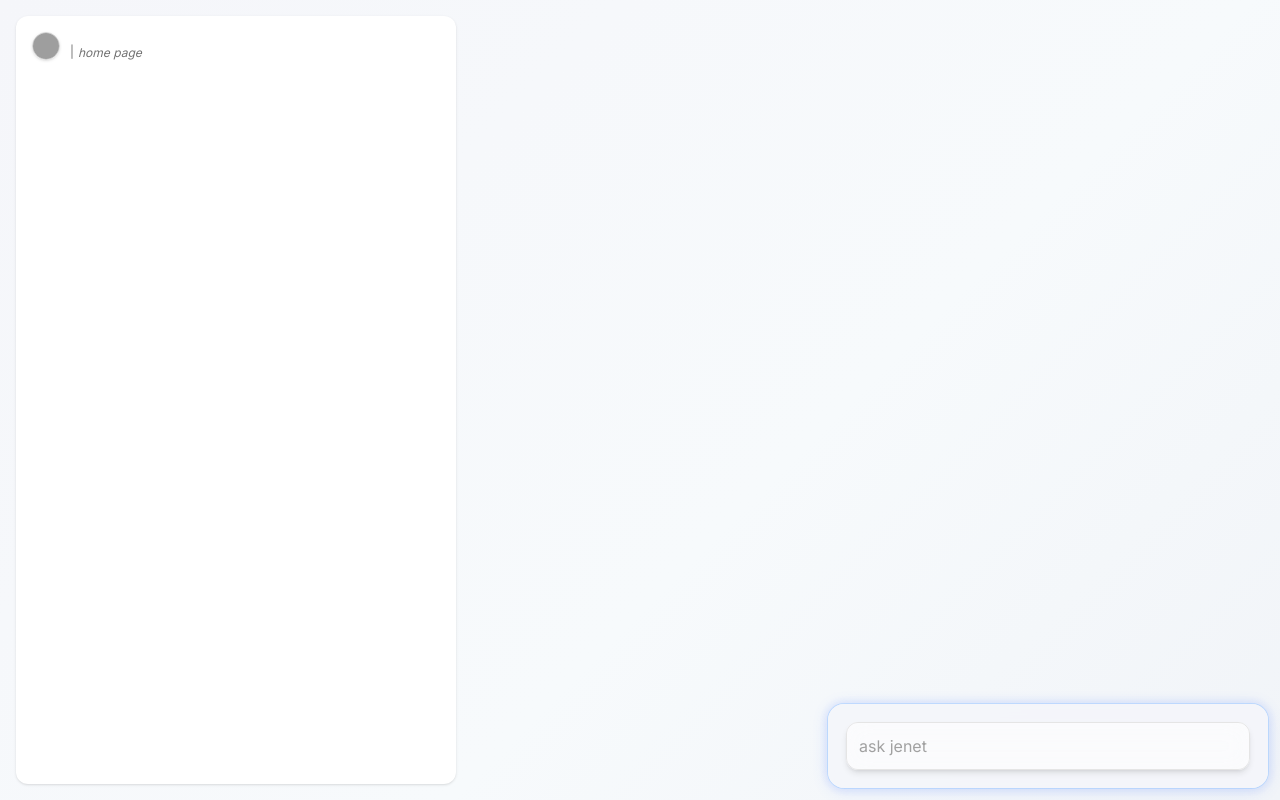
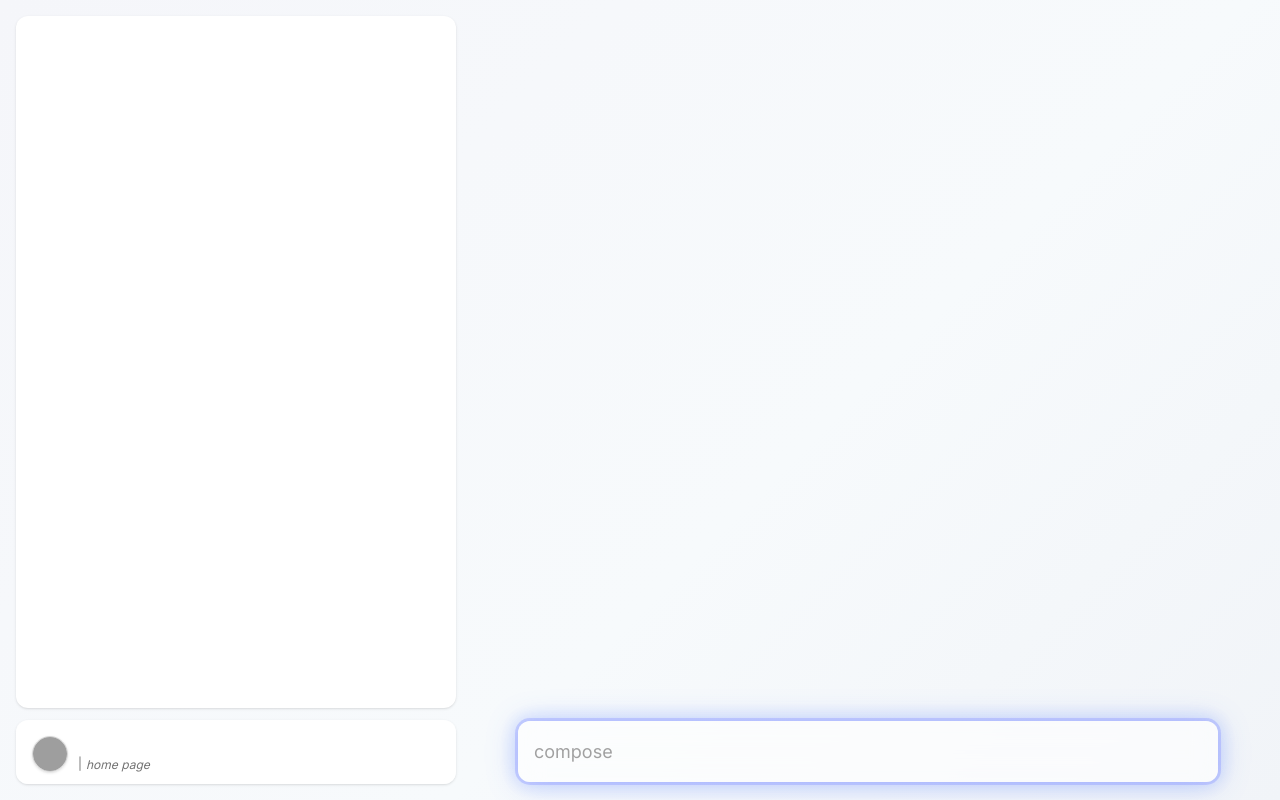
Before and after one commit to joshtgillette/jenet-frontend, a Next.js app: page / in a window 1280 px wide. Built offline with nearby package versions, Linux system fonts and the light colour scheme; grey boxes are pictures that could not be loaded.

Commit message:
Add functional compose textarea, minor redesign
- Add bottom container to house compose and profile components
- Connect ChatGPT endpoints with temporary backend routing
- Provide classification instructions to ChatGPT for type classification

```diff
--- /dev/null
+++ b/src/app/api/chatgpt/route.ts
@@ -0,0 +1,31 @@
+import { NextRequest, NextResponse } from 'next/server';
+
+export async function POST(req: NextRequest) {
+  const { prompt, instructions="" } = await req.json();
+  if (!prompt) {
+    return NextResponse.json({ error: 'Missing prompt' }, { status: 400 });
+  }
+  try {
+    const openaiRes = await fetch('https://api.openai.com/v1/chat/completions', {
+      method: 'POST',
+      headers: {
+        'Content-Type': 'application/json',
+        'Authorization': `Bearer ${process.env.OPENAI_API_KEY}`,
+      },
+      body: JSON.stringify({
+        model: 'gpt-4.1-mini',
+        messages: [
+          { role: 'system', content: instructions},
+          { role: 'user', content: prompt },
+        ],
+      }),
+    });
+    const data = await openaiRes.json();
+    if (!openaiRes.ok) {
+      return NextResponse.json({ error: data.error?.message || 'OpenAI error' }, { status: openaiRes.status });
+    }
+    return NextResponse.json({ response: data.choices?.[0]?.message?.content || 'No response' });
+  } catch (err: any) {
+    return NextResponse.json({ error: err.message || 'Server error' }, { status: 500 });
+  }
+}
--- a/src/app/chat.tsx
+++ /dev/null
@@ -1,42 +0,0 @@
-"use client";
-
-import React, { useRef, useState, useEffect } from "react";
-import "./globals.css";
-
-const Chat = () => {
-  const [value, setValue] = useState("");
-  const textareaRef = useRef<HTMLTextAreaElement>(null);
-
-  useEffect(() => {
-    if (textareaRef.current) {
-      textareaRef.current.style.height = "auto";
-      textareaRef.current.style.height = textareaRef.current.scrollHeight + "px";
-    }
-  }, []);
-
-  const handleChange = (e: React.ChangeEvent<HTMLTextAreaElement>) => {
-    setValue(e.target.value);
-    if (textareaRef.current) {
-      textareaRef.current.style.height = "auto";
-      textareaRef.current.style.height = textareaRef.current.scrollHeight + "px";
-    }
-  };
-
-  return (
-    <div
-      className="fixed bottom-3 right-3 z-50 min-w-110 max-h-full flex flex-col p-4 border-2 border-transparent rounded-2xl bg-[#f4f6fa]/90 backdrop-blur-md shadow-[0_2px_16px_0_rgba(80,120,255,0.18),0_0_8px_2px_rgba(80,120,255,0.12)] ring-1 ring-blue-300/40 hover:shadow-[0_4px_32px_0_rgba(80,120,255,0.30),0_0_16px_4px_rgba(80,120,255,0.22)] hover:ring-2 hover:ring-blue-400/70 focus-within:shadow-[0_4px_32px_0_rgba(80,120,255,0.30),0_0_16px_4px_rgba(80,120,255,0.22)] focus-within:ring-2 focus-within:ring-blue-400/70 transition-all duration-300"
-      style={{}}
-    >
-      <textarea
-        ref={textareaRef}
-        className="w-full max-h-[10lh] p-3 pt-2.5 rounded-xl bg-white/60 backdrop-blur-md border border-neutral-200 focus:border-neutral-300 shadow-md text-base leading-relaxed placeholder-neutral-400 resize-none focus:outline-none focus:transition overflow-auto"
-        placeholder="ask jenet"
-        value={value}
-        onChange={handleChange}
-        rows={1}
-      />
-    </div>
-  );
-};
-
-export default Chat;
--- /dev/null
+++ b/src/app/compose.tsx
@@ -0,0 +1,90 @@
+"use client";
+
+import React, { useRef, useState, useEffect } from "react";
+import "./globals.css";
+
+const INSTRUCTIONS = `
+Classify the input text into one of the following categories. The entire input text MUST represent the category, otherwise it is LANGUAGE. So for example "How's Jaden Gillette?" is LANGUAGE. Lastly, each newline in the text should be treated as separate inputs, with return values provided in a comma separated list.
+
+NUMBER: A number
+PRICE: A price
+DATE: A date
+TIME: A time of day
+NAME: A person's name
+CITY: A U.S city
+ADDRESS: A street address
+ORDER_NUMBER: A random collection of numbers and letters
+TRACKING_NUMBER: An order number, but with a "T-" prefix
+AIRPORT: A U.S airport name or code
+LANGUAGE: Spoken language, catch-all category if no others are a match.
+`
+
+const Compose = () => {
+  const [value, setValue] = useState("");
+  const [response, setResponse] = useState("");
+  const textareaRef = useRef<HTMLTextAreaElement>(null);
+
+  useEffect(() => {
+    if (textareaRef.current) {
+      textareaRef.current.style.height = "auto";
+      textareaRef.current.style.height = textareaRef.current.scrollHeight + "px";
+    }
+  }, []);
+
+  const handleChange = (e: React.ChangeEvent<HTMLTextAreaElement>) => {
+    setValue(e.target.value);
+    if (textareaRef.current) {
+      textareaRef.current.style.height = "auto";
+      textareaRef.current.style.height = textareaRef.current.scrollHeight + "px";
+    }
+  };
+
+  const handleSend = async () => {
+    if (!value.trim()) return;
+    try {
+      const res = await fetch('/api/chatgpt', {
+        method: 'POST',
+        headers: { 'Content-Type': 'application/json' },
+        body: JSON.stringify({ prompt: value, instructions: INSTRUCTIONS }),
+      });
+      const data = await res.json();
+      if (data.response) {
+        setResponse(data.response);
+      } else if (data.error) {
+        setResponse('Error: ' + data.error);
+      }
+    } catch (err) {
+      setResponse('Network error');
+    }
+  };
+
+  const handleKeyDown = (e: React.KeyboardEvent<HTMLTextAreaElement>) => {
+    if (e.key === 'Enter' && !e.shiftKey) {
+      e.preventDefault();
+      handleSend();
+    }
+  };
+
+  return (
+    <div
+      className="absolute bottom-0 w-full max-w-175 pb-0.5 flex flex-col gap-4 z-50 items-center"
+    >
+      {response && (
+        <div className="w-full max-h-[20lh] p-4 rounded-xl bg-white/60 backdrop-blur-md shadow-[0_2px_32px_0_rgba(80,120,255,0.28),0_0_16px_4px_rgba(80,120,255,0.18)] text-lg leading-relaxed placeholder-neutral-400 resize-none focus:outline-none focus:transition overflow-auto rounded-2xl bg-[#f4f6fa]/90 backdrop-blur-md ring-3 ring-indigo-400/30 hover:shadow-[0_4px_32px_0_rgba(80,120,255,0.30),0_0_16px_4px_rgba(80,120,255,0.22)] hover:ring-3 hover:ring-indigo-400/60 focus-within:shadow-[0_4px_32px_0_rgba(80,120,255,0.30),0_0_16px_4px_rgba(80,120,255,0.22)] focus-within:ring-3 focus-within:ring-indigo-400/60 transition-all duration-300">
+          <h1>{response}</h1>
+        </div>
+      )}
+      <textarea
+        ref={textareaRef}
+        className="w-full max-h-[20lh] p-4 rounded-xl bg-white/60 backdrop-blur-md shadow-[0_2px_32px_0_rgba(80,120,255,0.28),0_0_16px_4px_rgba(80,120,255,0.18)] text-lg leading-relaxed placeholder-neutral-400 resize-none focus:outline-none focus:transition overflow-auto rounded-2xl bg-[#f4f6fa]/90 backdrop-blur-md ring-3 ring-indigo-400/30 hover:shadow-[0_4px_32px_0_rgba(80,120,255,0.30),0_0_16px_4px_rgba(80,120,255,0.22)] hover:ring-3 hover:ring-indigo-400/60 focus-within:shadow-[0_4px_32px_0_rgba(80,120,255,0.30),0_0_16px_4px_rgba(80,120,255,0.22)] focus-within:ring-3 focus-within:ring-indigo-400/60 transition-all duration-300"
+        placeholder="compose"
+        value={value}
+        onChange={handleChange}
+        onKeyDown={handleKeyDown}
+        rows={1}
+      />
+    </div>
+  );
+};
+
+export default Compose;
--- a/src/app/page.tsx
+++ b/src/app/page.tsx
@@ -2,7 +2,7 @@
 
 import React, { useState, useEffect } from "react";
 import Panel, { PanelData } from "./panel";
-import Chat from "./chat";
+import Compose from "./compose";
 
 const MainPanelHeader = () => {
   const handleProfileClick = () => {
@@ -11,11 +11,11 @@ const MainPanelHeader = () => {
     }
   };
   return (
-    <div className="absolute top-4 left-4 flex items-end gap-1.5 z-10">
+    <div className="flex items-end gap-1.5 z-10 items-center">
       <img
         src="https://ui-avatars.com/api/?name=J+G&background=ececec&color=888888"
         alt="Profile"
-        className="w-7 h-7 rounded-full border border-neutral-300 shadow-sm object-cover cursor-pointer"
+        className="w-9 h-9 rounded-full border border-neutral-300 shadow-sm object-cover cursor-pointer"
         onClick={handleProfileClick}
       />
       <div className="flex items-end ml-1 gap-1">
@@ -59,14 +59,14 @@ export default function Home() {
     setPanels((prev) => prev.filter((panel) => panel.id !== id));
 
   return (
-    <div className="h-screen flex p-3 p-4 gap-0 gap-4 overflow-auto">
+    <div className="h-screen flex flex-col p-3 gap-1">
+      <div className="w-full flex-1 flex gap-4 p-1 overflow-auto">
         <Panel className="flex-1 relative !max-w-100" content={
           <>
-          <MainPanelHeader />
             {/* ...other main panel content can go here... */}
           </>
         } />
-      <div className="flex flex-1 gap-4 overflow-visible">
+        <div className="flex flex-1 gap-4">
           {panels.map((panel) => (
             <Panel
               key={panel.id}
@@ -75,7 +75,13 @@ export default function Home() {
             />
           ))}
         </div>
-      <Chat />
+      </div>
+      <div className="relative h-18 flex gap-4 p-1 overflow-visible">
+        <Panel content={<MainPanelHeader />} />
+        <div className="flex-1 flex items-center justify-center relative">
+          <Compose/>
+        </div>
+      </div>
     </div>
   );
 }
```
Lines whose indentation alone changed are shown as unchanged.
